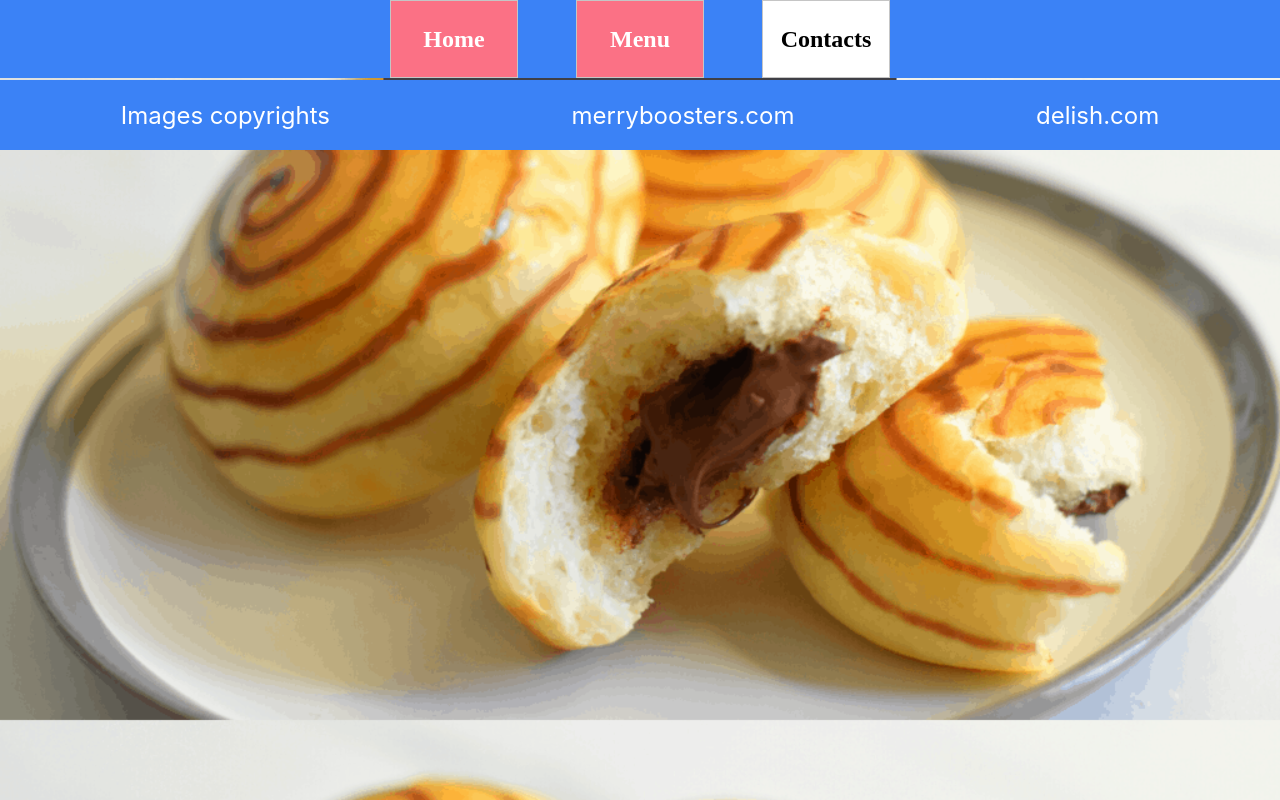
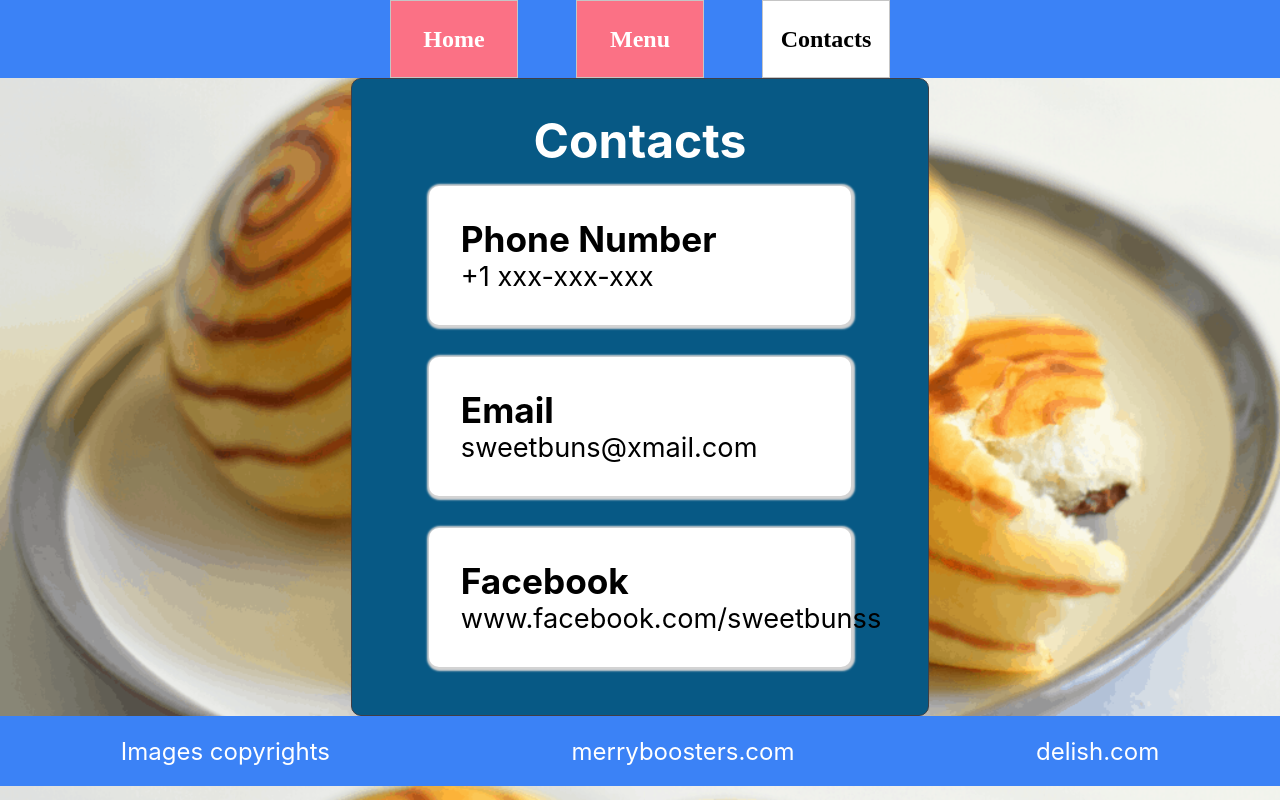
Before and after one commit to YossraElhaddad/Restaurant-Page, a website built with webpack: page dist/index.html in a window 1280 px wide. Both pictures are taken after a click on the item "Contacts". Built offline with nearby package versions, Linux system fonts and the light colour scheme.

Commit message:
Add contact infp

```diff
--- a/src/content.js
+++ b/src/content.js
@@ -26,6 +26,8 @@ const navContent = (() => {
         const location = document.createElement('div');
 
         hours.textContent = "Saturday: 10:00 AM - 11:00 PM\nSunday: 8:00 AM - 9:00 PM\nMonday: 8:00 AM - 9:00 PM\nTuesday: 8:00 AM - 9:00 PM\nWednesday: 10:00 AM - 11:00 PM\nThursday: closed\nFriday: closed";
+
+        //create headlines
         const hoursText = document.createElement('p');
         const locationText = document.createElement('p');
 
@@ -44,10 +46,7 @@ const navContent = (() => {
         locationText.textContent = "Location";
         hours.prepend(hoursText);
         location.prepend(locationText);
-        //hours.before(hoursText);
-        //location.before(locationText);
-        console.log("Hurraay! Done!");
-        //return homeContent;
+
     }
 
 
@@ -157,18 +156,42 @@ const navContent = (() => {
         drinks.append(milkshakes);
 
 
-
-
         menuContent.append(menuTitle, mainDishes, specialDishes, drinks);
         content.appendChild(menuContent);
-
-
-
 
 
     }
 
     const getContacts = () => {
+        const contactsContent = document.createElement('div');
+        contactsContent.classList.add('contact-container');
+
+        const title = document.createElement('p');
+        const phoneNumber = document.createElement('div');
+        const email = document.createElement('div');
+        const socialMedia = document.createElement('div');
+
+        title.textContent = "Contacts";
+        phoneNumber.textContent = "+1 xxx-xxx-xxx";
+        email.textContent = "sweetbuns@xmail.com";
+        socialMedia.textContent = "www.facebook.com/sweetbunss";
+
+        contactsContent.append(title, phoneNumber, email, socialMedia);
+        content.appendChild(contactsContent);
+
+        //Create headlines
+        const phoneNumberText = document.createElement('p');
+        phoneNumberText.textContent = "Phone Number";
+
+        const emailText = document.createElement('p');
+        emailText.textContent = "Email";
+
+        const socialMediaText = document.createElement('p');
+        socialMediaText.textContent = "Facebook";
+
+        phoneNumber.prepend(phoneNumberText);
+        email.prepend(emailText);
+        socialMedia.prepend(socialMediaText);
 
     }
 
--- a/src/style.css
+++ b/src/style.css
@@ -19,7 +19,6 @@ div {
 }
 
 #content {
-    border: 1px solid #3F3F46;
     width: 40%;
     display: flex;
     flex-direction: column;
@@ -30,11 +29,13 @@ div {
 .home-container,
 .menu-container,
 .contact-container {
+    border: 1px solid #3F3F46;
     display: flex;
     flex-direction: column;
     align-items: center;
     padding: 32px;
     background-color: #075985;
+    width: 100%;
 }
 
 div.home-container>div,
@@ -54,7 +55,9 @@ p {
     font-family: -apple-system, BlinkMacSystemFont, 'Segoe UI', Roboto, Oxygen, Ubuntu, Cantarell, 'Open Sans', 'Helvetica Neue', sans-serif;
 }
 
-.home-container>p:first-child {
+.home-container>p:first-child,
+.menu-container>p:first-child,
+.contact-container>p:first-child {
     color: white;
     font-size: 3rem;
 }
@@ -66,10 +69,6 @@ p {
     display: flex;
     flex-direction: column;
     align-items: center;
-}
-
-.menu-container>p:first-child {
-    font-size: 3rem;
 }
 
 .menu-container>p>div {
```
Also changed, not shown: dist/main.js.
